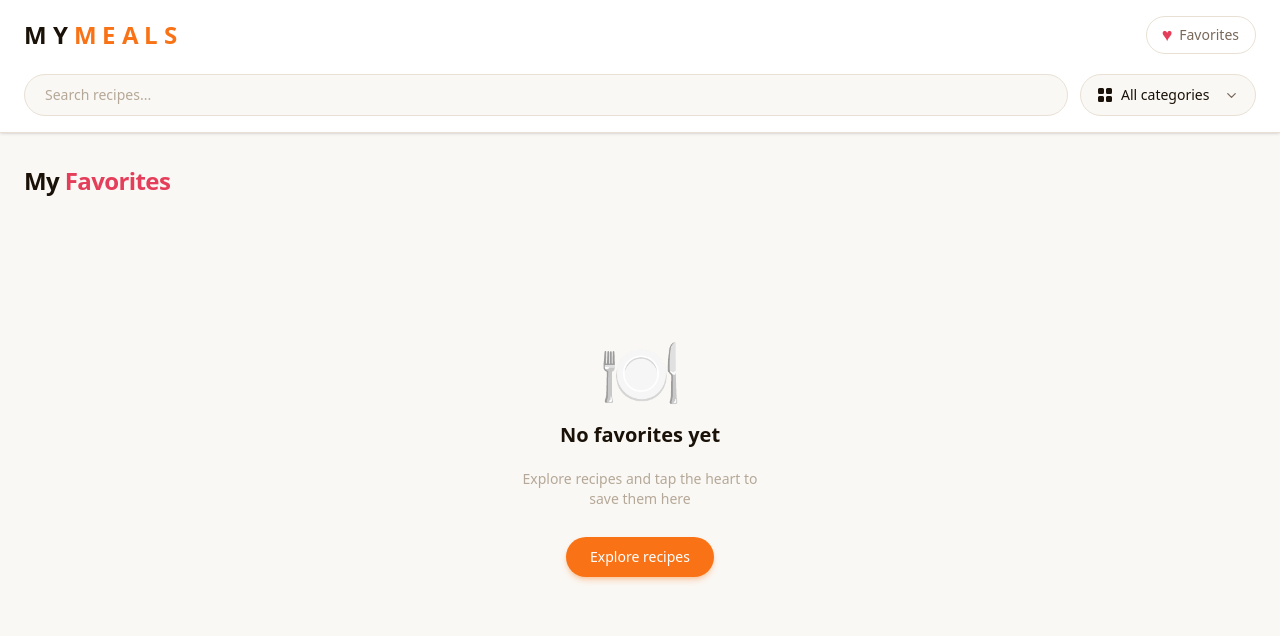
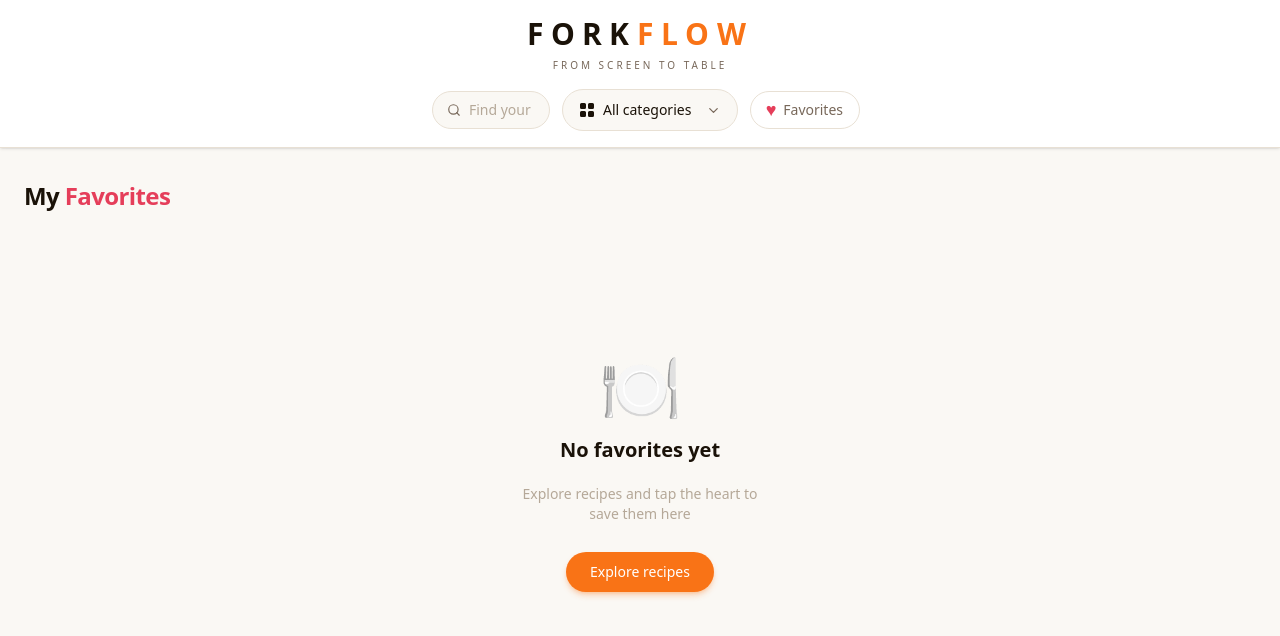
Before and after one commit to pipiDavid/recipe-search-app, a Next.js app: page /favorites in a window 1280 px wide. Shown: the top 636 px of the page. Built offline with nearby package versions, Linux system fonts and the light colour scheme.

Commit message:
feat(my-meals): add styles in the header

```diff
--- a/app/components/header.tsx
+++ b/app/components/header.tsx
@@ -1,67 +1,116 @@
 'use client'
 import { useRouter } from "next/navigation"
-import { useState } from "react"
+import { useState, useEffect } from "react"
 import { useRecipeContext } from "../context/RecipeContext"
 import CategoryDropdown from "./CategoryDropdown"
+import { FiSearch } from "react-icons/fi"
 
-const WORD1 = "My "
-const WORD2 = "Meals"
+const TITLE = "ForkFlow"
 
 export default function Header() {
   const { query, setQuery } = useRecipeContext()
   const router = useRouter()
   const [searchFocused, setSearchFocused] = useState(false)
+  const [searchHovered, setSearchHovered] = useState(false)
+  const [scrolled, setScrolled] = useState(false)
+
+  useEffect(() => {
+    const handleScroll = () => setScrolled(window.scrollY > 80)
+    window.addEventListener('scroll', handleScroll, { passive: true })
+    return () => window.removeEventListener('scroll', handleScroll)
+  }, [])
+
+  const searchExpanded = searchFocused || searchHovered
 
   return (
     <header className="sticky top-0 z-50 bg-white/96 backdrop-blur-sm border-b border-[#e8e0d4] shadow-sm">
-      <div className="max-w-7xl mx-auto px-6 py-4">
+      <div className={`max-w-7xl mx-auto px-6 transition-all duration-500 ${scrolled ? 'py-2' : 'py-4'}`}>
 
-        <div className="flex items-center justify-between mb-5">
-          <h1 className="text-2xl font-bold tracking-[0.25em] uppercase select-none" aria-label="My Meals">
-            {[...WORD1].map((ch, i) => (
+        {/* Hero title — collapses on scroll */}
+        <div
+          className="text-center overflow-hidden transition-all duration-500 ease-in-out"
+          style={{
+            maxHeight: scrolled ? '0' : '84px',
+            opacity: scrolled ? 0 : 1,
+            marginBottom: scrolled ? '0' : '1rem',
+            pointerEvents: scrolled ? 'none' : 'auto',
+          }}
+        >
+          <h1 className="text-3xl font-bold tracking-[0.25em] uppercase select-none" aria-label="ForkFlow">
+            {[...TITLE].map((ch, i) => (
               <span
-                key={`w1-${i}`}
-                className="inline-block text-[#1a1208]"
-                style={{ animation: `letter-fall 0.5s cubic-bezier(0.16,1,0.3,1) both`, animationDelay: `${i * 0.065}s` }}
-              >
-                {ch}
-              </span>
-            ))}
-            {[...WORD2].map((ch, i) => (
-              <span
-                key={`w2-${i}`}
-                className="inline-block text-[#f97316]"
-                style={{ animation: `letter-fall 0.5s cubic-bezier(0.16,1,0.3,1) both`, animationDelay: `${(i + WORD1.length) * 0.065}s` }}
+                key={`t-${i}`}
+                className={`inline-block ${i < 4 ? 'text-[#1a1208]' : 'text-[#f97316]'}`}
+                style={{
+                  animation: `letter-fall 0.5s cubic-bezier(0.16,1,0.3,1) both`,
+                  animationDelay: `${i * 0.065}s`,
+                }}
               >
                 {ch}
               </span>
             ))}
           </h1>
+          <p
+            className="text-[10px] text-[#78685a] tracking-[0.3em] uppercase mt-1.5 animate-slide-up"
+            style={{ animationDelay: '0.52s' }}
+          >
+            From Screen To Table
+          </p>
+        </div>
+
+        {/* Controls row */}
+        <div className="flex items-center justify-center gap-3">
+
+          {/* Mini logo — slides in when scrolled */}
+          <div
+            className="overflow-hidden transition-all duration-500 whitespace-nowrap shrink-0"
+            style={{ maxWidth: scrolled ? '76px' : '0', opacity: scrolled ? 1 : 0 }}
+            aria-hidden="true"
+          >
+            <span className="text-sm font-bold tracking-widest uppercase">
+              <span className="text-[#1a1208]">Fork</span>
+              <span className="text-[#f97316]">Flow</span>
+            </span>
+          </div>
+
+          {/* Search bar — small by default, expands on hover/focus */}
+          <div
+            onMouseEnter={() => setSearchHovered(true)}
+            onMouseLeave={() => setSearchHovered(false)}
+            style={{ width: searchExpanded ? '360px' : '118px' }}
+            className={`relative flex items-center border rounded-full shrink-0
+              transition-all duration-300 ease-out
+              ${searchFocused
+                ? 'search-focused'
+                : 'bg-[#faf8f4] border-[#e8e0d4] hover:border-[#f97316]/50'
+              }`}
+          >
+            <FiSearch
+              size={14}
+              className="ml-3.5 text-[#78685a] shrink-0"
+            />
+            <input
+              type="text"
+              placeholder="Find your next meal..."
+              value={query}
+              onChange={(e) => setQuery(e.target.value)}
+              onFocus={() => setSearchFocused(true)}
+              onBlur={() => setSearchFocused(false)}
+              className="flex-1 min-w-0 bg-transparent outline-none text-[#1a1208] placeholder-[#b5a898] text-sm py-2 pl-2 pr-4"
+            />
+          </div>
+
+          <CategoryDropdown />
 
           <button
             onClick={() => router.push("/favorites")}
-            className="flex items-center gap-2 text-sm text-[#78685a] hover:text-[#f97316] border border-[#e8e0d4] hover:border-[#f97316] bg-white px-4 py-2 rounded-full transition-all duration-200 hover:shadow-md hover:shadow-[#f97316]/10 group"
+            className="flex items-center gap-2 text-sm text-[#78685a] hover:text-[#f97316] border border-[#e8e0d4] hover:border-[#f97316] bg-white px-4 py-2 rounded-full transition-all duration-200 hover:shadow-md hover:shadow-[#f97316]/10 group whitespace-nowrap shrink-0"
           >
             <span className="animate-heart-throb text-[#e53e5a] leading-none">♥</span>
             <span className="group-hover:tracking-wide transition-all duration-200">Favorites</span>
           </button>
+
         </div>
-
-        <div className="flex gap-3">
-          <input
-            type="text"
-            placeholder="Search recipes..."
-            value={query}
-            onChange={(e) => setQuery(e.target.value)}
-            onFocus={() => setSearchFocused(true)}
-            onBlur={() => setSearchFocused(false)}
-            className={`flex-1 border text-[#1a1208] placeholder-[#b5a898] rounded-full px-5 py-2.5 text-sm outline-none transition-colors duration-200 ${
-              searchFocused ? "search-focused" : "bg-[#faf8f4] border-[#e8e0d4]"
-            }`}
-          />
-          <CategoryDropdown />
-        </div>
-
       </div>
     </header>
   )
```
